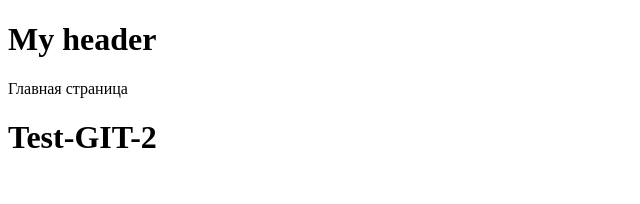
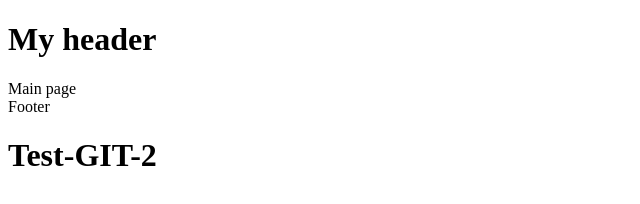
Before and after one commit to Igor72Kia/test-git-2, a plain HTML site: page index.html in a window 1280 px wide. Shown: the whole page, without its empty margins (0-640 px from the left). Drawn offline with Linux system fonts and the light colour scheme.

Commit message:
made change in feature/user-acces

```diff
--- a/index.html
+++ b/index.html
@@ -12,10 +12,14 @@
     </head>
     <main>
         <span>
-            Главная страница
+            Main page
         </span>
-
     </main>
+    <footer>
+        <span>
+            Footer
+        </span>
+    </footer>
     <h1>Test-GIT-2</h1>
 
 </body>
--- a/index.js
+++ b/index.js
@@ -1,5 +1,4 @@
 console.log('Hello World');
 
-console.log('Hello')
-
-gbvtyucfyhg
+const age = 20
+if
```
